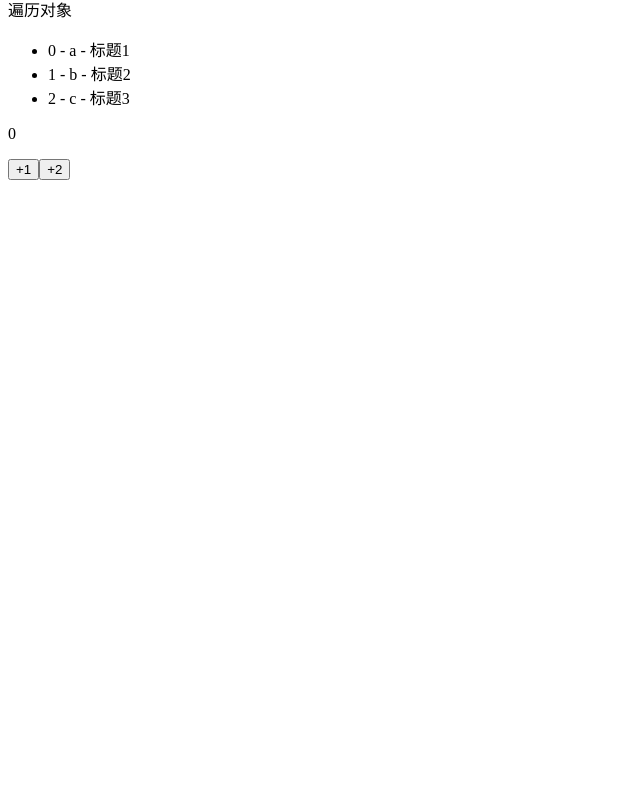
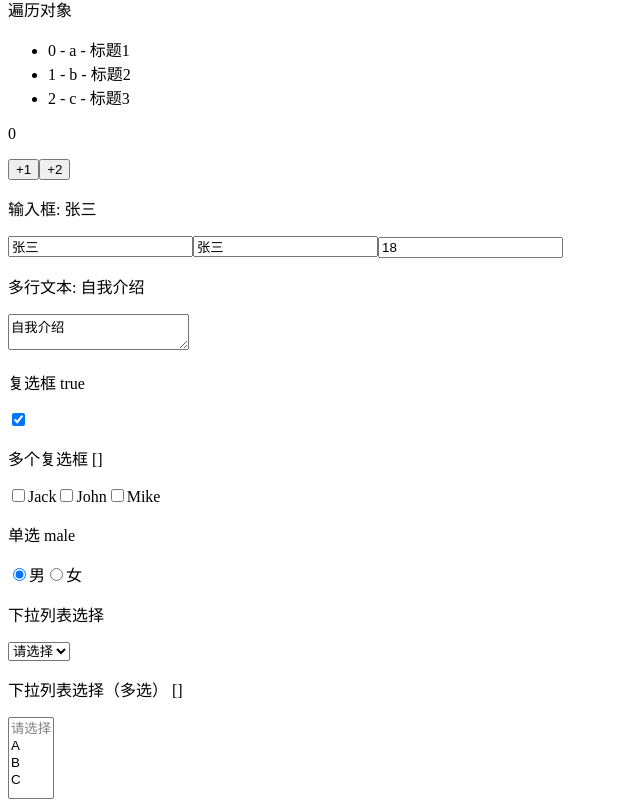
Before and after one commit to dengerpu/web_learning, a Vue app in the folder 面试题/Vue面试题/vue2-demo/: page / in a window 1280 px wide. Shown: the part 721-1529 px from the top of the page, without its empty margins (0-640 px from the left). Before the commit the page ends 909 px from the top, so only its background shows below. Built offline with nearby package versions, Linux system fonts and the light colour scheme.

Commit message:
feat: 表单

```diff
--- a/面试题/Vue面试题/vue2-demo/src/App.vue
+++ b/面试题/Vue面试题/vue2-demo/src/App.vue
@@ -7,6 +7,7 @@
     <ConditionDemo></ConditionDemo>
     <ListDemo></ListDemo>
     <EventDemo></EventDemo>
+    <FormDemo></FormDemo>
   </div>
 </template>
 <script>
@@ -14,6 +15,7 @@
 import ComputedDemo from './views/基本使用/ComputedDemo.vue'
 import ConditionDemo from './views/基本使用/ConditionDemo.vue'
 import EventDemo from './views/基本使用/EventDemo.vue'
+import FormDemo from './views/基本使用/FormDemo.vue'
 import ListDemo from './views/基本使用/ListDemo.vue'
 import TqlDemo from './views/基本使用/TqlDemo.vue'
 import WatchDemo from './views/基本使用/WatchDemo.vue'
@@ -26,7 +28,8 @@
     ClassDemo,
     ConditionDemo,
     ListDemo,
-    EventDemo
+    EventDemo,
+    FormDemo
   }
 }
 </script>
--- /dev/null
+++ b/面试题/Vue面试题/vue2-demo/src/views/基本使用/FormDemo.vue
@@ -0,0 +1,65 @@
+<template>
+  <div>
+      <p>输入框: {{name}}</p>
+      <input type="text" v-model.trim="name"/>
+      <input type="text" v-model.lazy="name"/>
+      <input type="text" v-model.number="age"/>
+
+      <p>多行文本: {{desc}}</p>
+      <textarea v-model="desc"></textarea>
+      <!-- 注意，<textarea>{{desc}}</textarea> 是不允许的！！！ -->
+
+      <p>复选框 {{checked}}</p>
+      <input type="checkbox" v-model="checked"/>
+
+      <p>多个复选框 {{checkedNames}}</p>
+      <input type="checkbox" id="jack" value="Jack" v-model="checkedNames">
+      <label for="jack">Jack</label>
+      <input type="checkbox" id="john" value="John" v-model="checkedNames">
+      <label for="john">John</label>
+      <input type="checkbox" id="mike" value="Mike" v-model="checkedNames">
+      <label for="mike">Mike</label>
+
+      <p>单选 {{gender}}</p>
+      <input type="radio" id="male" value="male" v-model="gender"/>
+      <label for="male">男</label>
+      <input type="radio" id="female" value="female" v-model="gender"/>
+      <label for="female">女</label>
+
+      <p>下拉列表选择 {{selected}}</p>
+      <select v-model="selected">
+          <option disabled value="">请选择</option>
+          <option>A</option>
+          <option>B</option>
+          <option>C</option>
+      </select>
+
+      <p>下拉列表选择（多选） {{selectedList}}</p>
+      <select v-model="selectedList" multiple>
+          <option disabled value="">请选择</option>
+          <option>A</option>
+          <option>B</option>
+          <option>C</option>
+      </select>
+  </div>
+</template>
+
+<script>
+export default {
+  data() {
+      return {
+          name: '张三',
+          age: 18,
+          desc: '自我介绍',
+
+          checked: true,
+          checkedNames: [],
+
+          gender: 'male',
+
+          selected: '',
+          selectedList: []
+      }
+  }
+}
+</script>
```
